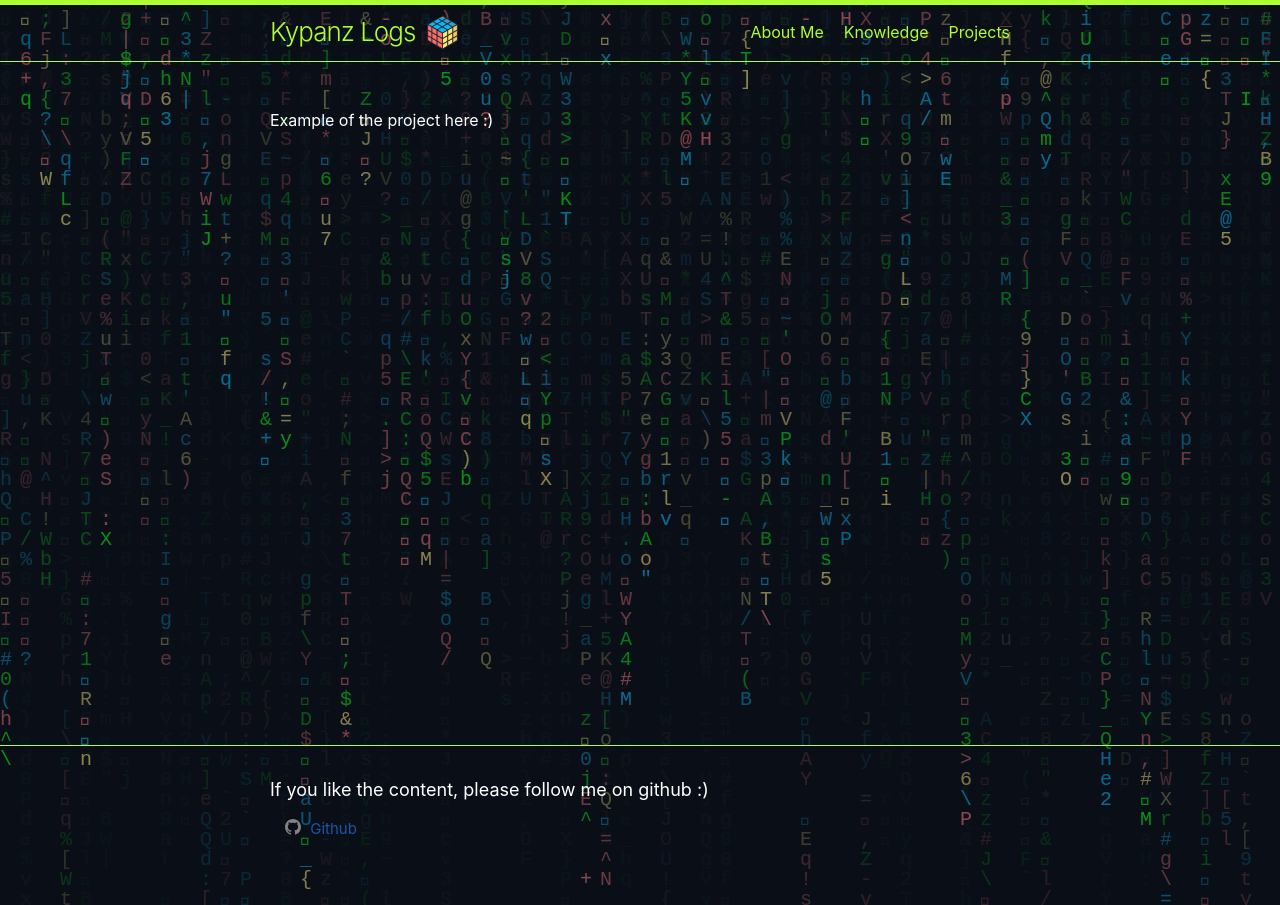
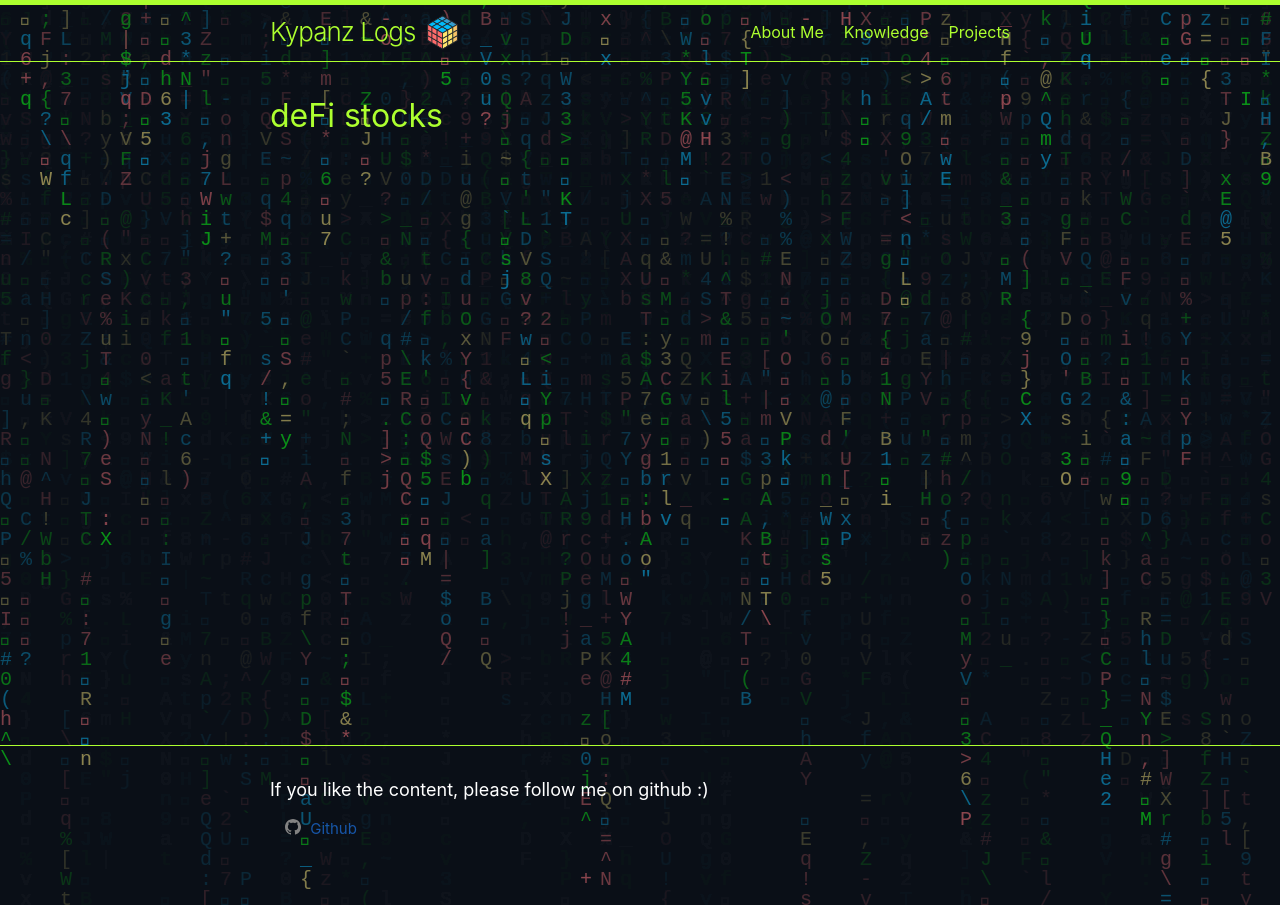
Before and after one commit to kypanz/kypanz.github.io, a Jekyll site: the page built from projects/stock-prototype.markdown, in a window 1280 px wide. Built offline with Jekyll 4.4.1, drawn with Linux system fonts in a browser that asks for light colours.

Commit message:
Update stock-prototype.markdown

```diff
--- a/projects/stock-prototype.markdown
+++ b/projects/stock-prototype.markdown
@@ -3,4 +3,4 @@ layout: default
 exclude: true
 ---
 
-Example of the project here :)
+# deFi stocks
```
